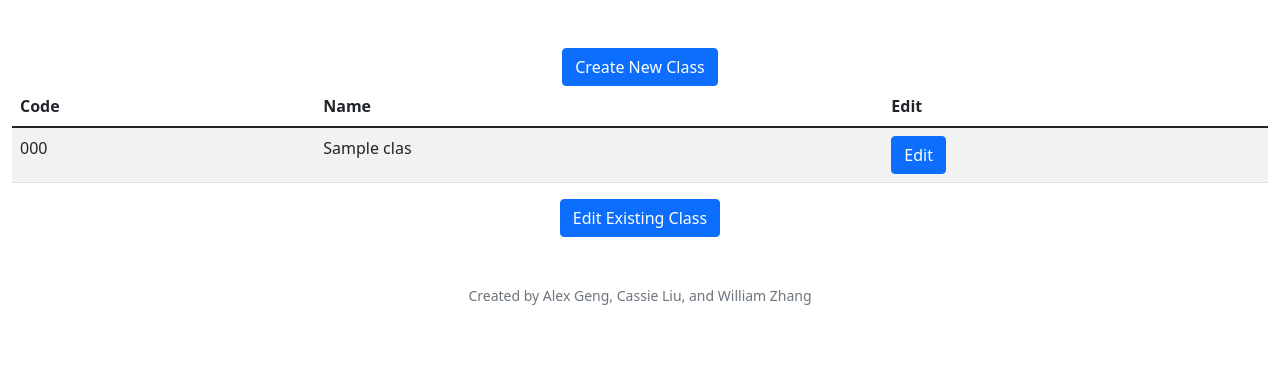
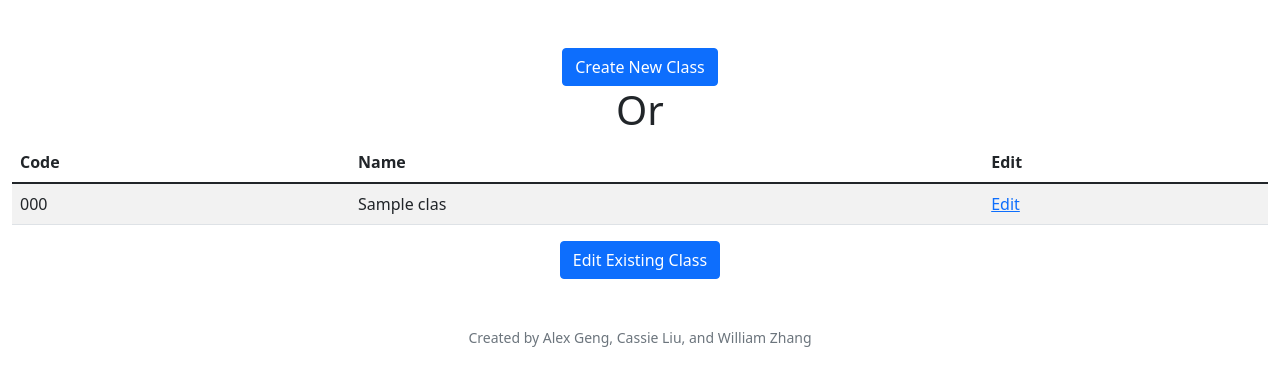
Before and after one commit to WilliamHYZhang/PGuide, a Flask app: template templates/admin.html in a window 1280 px wide. Shown: the part 76-462 px from the top of the page. Run offline with Flask 2, Linux system fonts and the light colour scheme; the template is opened without the code that fills it: most values are stand-ins (such as "Sample title", 1, 10 or a date in 2020); some libraries are stand-ins or nearby versions.

Commit message:
feat:update html code

```diff
--- a/templates/admin.html
+++ b/templates/admin.html
@@ -7,6 +7,9 @@
 {% block main %}
     <form action="/admin" method="post">
         <button class="btn btn-primary" type="submit">Create New Class</button>
+        <h1>
+            Or
+        </h1>
         <table class="table table-striped">
             <thead>
                 <tr>
@@ -20,7 +23,7 @@
                     <tr>
                         <td class="text-start">{{ class["code"] }}</td>
                         <td class="text-start">{{ class["name"] }}</td>
-                        <td class="text-start"><button class="btn btn-primary" type="submit">Edit</button></td>
+                        <td class="text-start"><a href="/edit">Edit</a></td>
                     </tr>
             {% endfor %}
             </tbody>
--- a/templates/layout.html
+++ b/templates/layout.html
@@ -10,9 +10,6 @@
         <!-- http://getbootstrap.com/docs/5.1/ -->
         <link crossorigin="anonymous" href="https://cdn.jsdelivr.net/npm/bootstrap@5.1.3/dist/css/bootstrap.min.css" integrity="sha384-1BmE4kWBq78iYhFldvKuhfTAU6auU8tT94WrHftjDbrCEXSU1oBoqyl2QvZ6jIW3" rel="stylesheet">
         <script crossorigin="anonymous" src="https://cdn.jsdelivr.net/npm/bootstrap@5.1.3/dist/js/bootstrap.bundle.min.js" integrity="sha384-ka7Sk0Gln4gmtz2MlQnikT1wXgYsOg+OMhuP+IlRH9sENBO0LRn5q+8nbTov4+1p"></script>
-
-        <!-- https://favicon.io/emoji-favicons/money-bag/ -->
-        <link href="/static/favicon.ico" rel="icon">
 
         <link href="/static/styles.css" rel="stylesheet">
 
```
